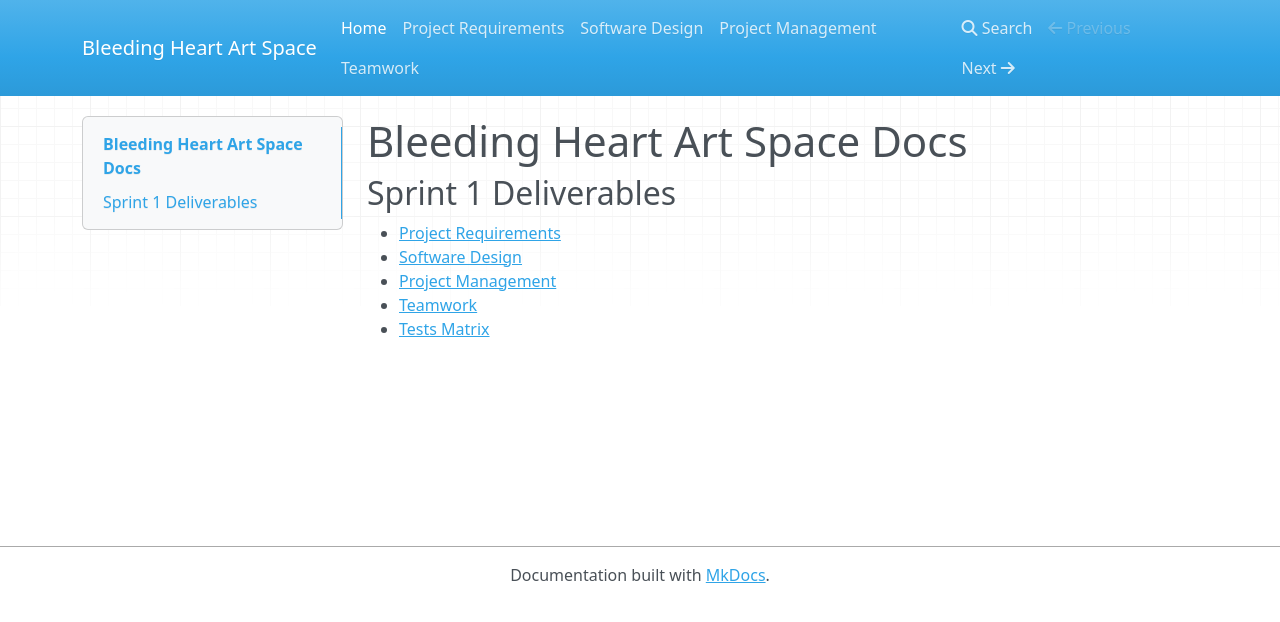
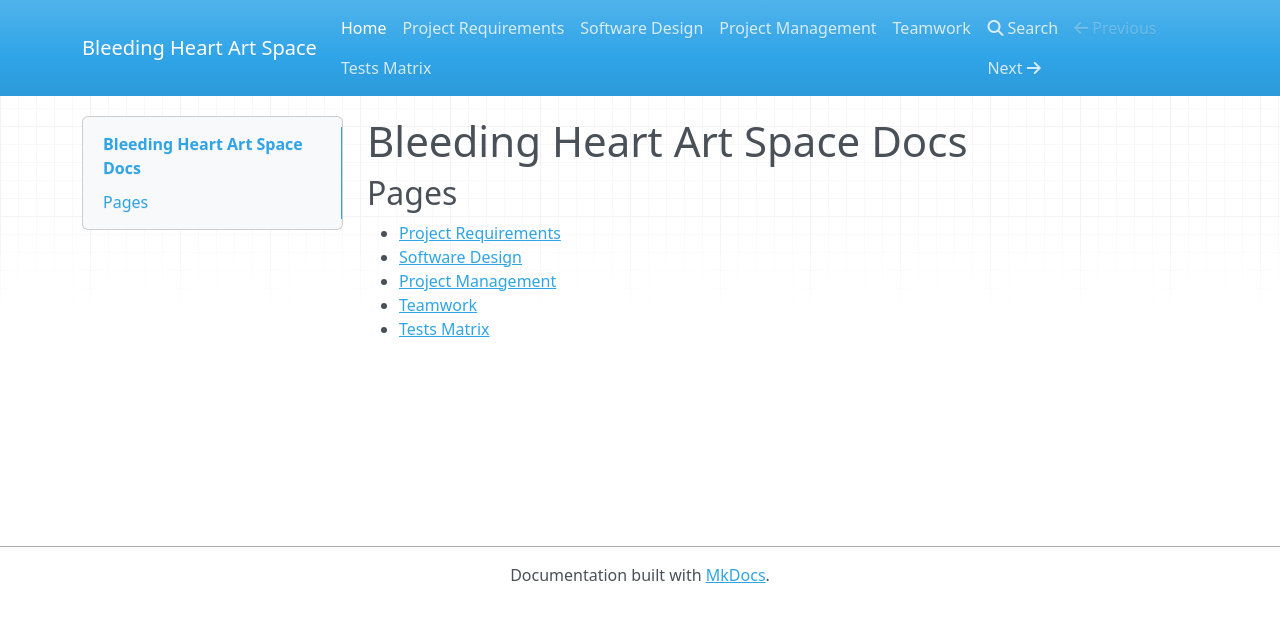
Before and after one commit to UAlberta-CMPUT401/f24project-Bleeding-Heart-Art-Space, an MkDocs documentation site: the page built from docs/index.md, in a window 1280 px wide. Shown: the top 622 px of the page. Built offline with MkDocs 1.6.1, drawn with Linux system fonts in a browser that asks for light colours; nearby versions of some CDN libraries.

Commit message:
fix: Added tests matrix to nav

```diff
--- a/docs/index.md
+++ b/docs/index.md
@@ -1,6 +1,6 @@
 # Bleeding Heart Art Space Docs
 
-## Sprint 1 Deliverables
+## Pages
 - [Project Requirements](project-requirements.md)
 - [Software Design](software-design.md)
 - [Project Management](project-management.md)
--- a/mkdocs.yml
+++ b/mkdocs.yml
@@ -5,3 +5,4 @@ nav:
   - Software Design: software-design.md
   - Project Management: project-management.md
   - Teamwork: teamwork.md
+  - Tests Matrix: requirements-traceability-matrix.md
```
